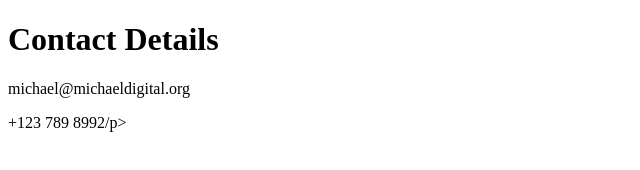
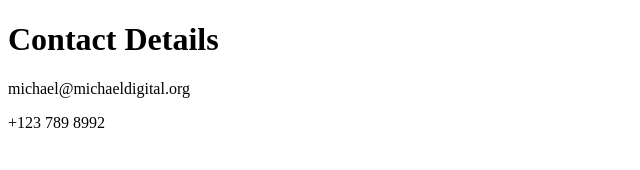
Before and after one commit to mgwatson21/My-Profile, a plain HTML site: page contact.html in a window 1280 px wide. Shown: the full height of the page, 0-640 px from the left. Drawn offline with Linux system fonts and the light colour scheme.

Commit message:
Update contact.html

```diff
--- a/contact.html
+++ b/contact.html
@@ -7,6 +7,6 @@
   <body>
     <h1>Contact Details</h1>
     <p>michael@michaeldigital.org</p>
-    <p>+123 789 8992/p>
+    <p>+123 789 8992</p>
   </body>
 </html>
```
